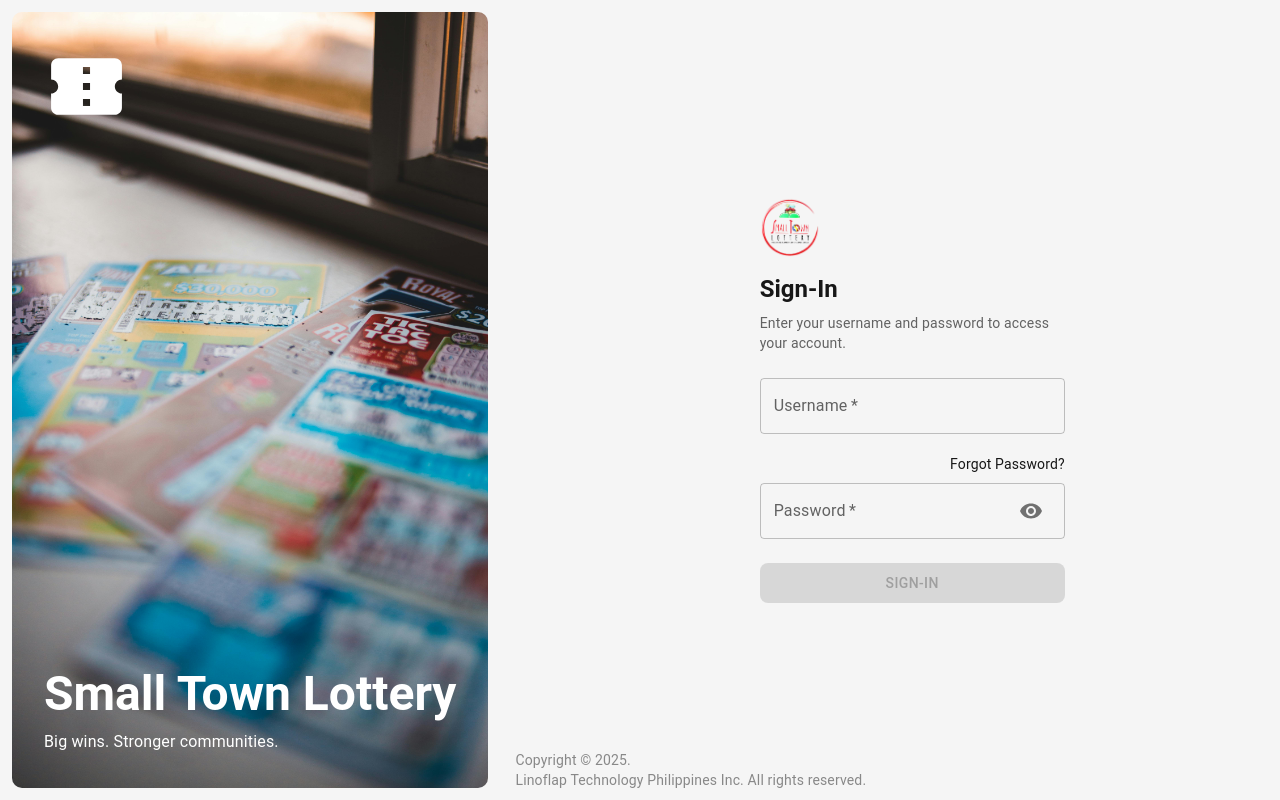
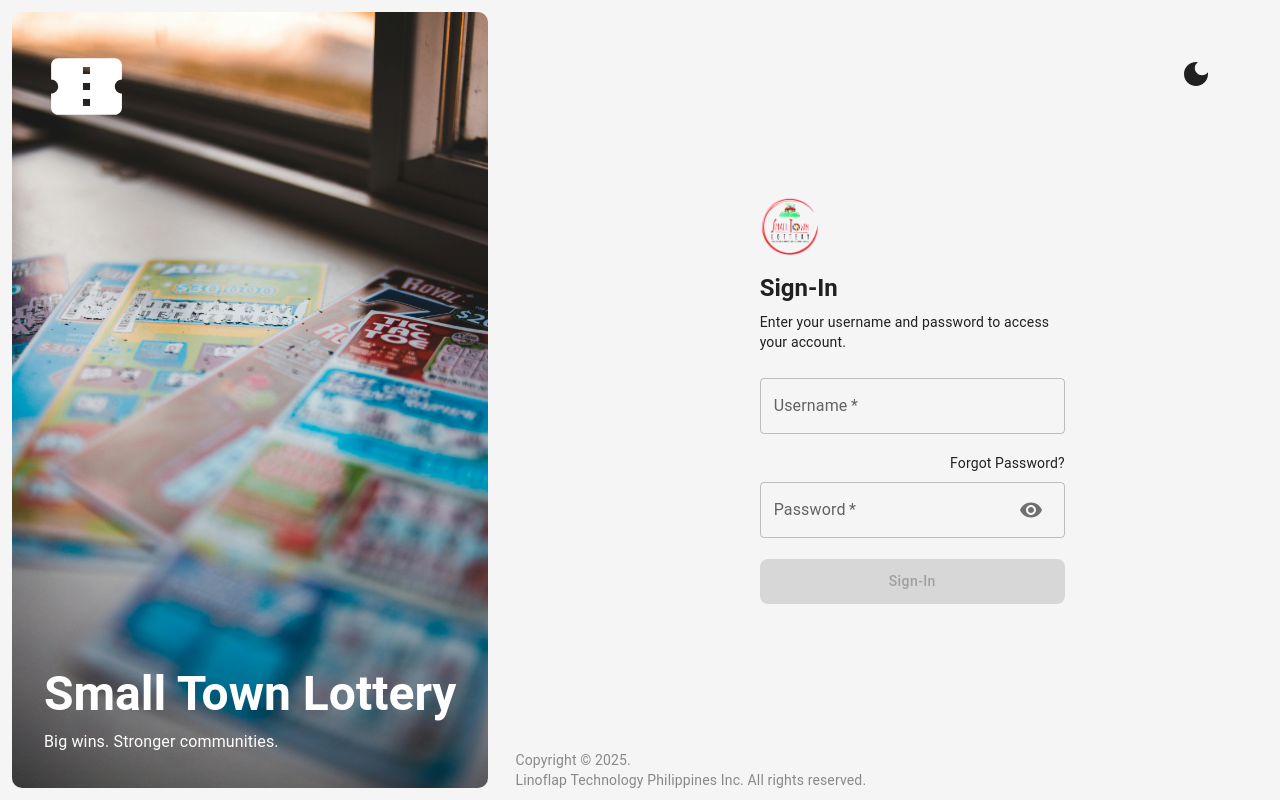
Before and after one commit to Linoflap-Devs/STL-Frontend, a Next.js app: page / in a window 1280 px wide. Built offline with nearby package versions, Linux system fonts and the light colour scheme; a web font is replaced by a local one.

Commit message:
implemented dark mode in login page

```diff
--- a/src/components/auth/Login.tsx
+++ b/src/components/auth/Login.tsx
@@ -15,9 +15,14 @@ import {
 import Visibility from "@mui/icons-material/Visibility";
 import VisibilityOff from "@mui/icons-material/VisibilityOff";
 import ConfirmationNumberIcon from '@mui/icons-material/ConfirmationNumber';
+import DarkModeIcon from '@mui/icons-material/DarkMode';
+import Brightness7Icon from '@mui/icons-material/Brightness4';
 import { LoginSectionData } from "../../data/LoginSectionData";
 
 import { useRouter } from "next/router";
+import CssBaseline from "@mui/material/CssBaseline";
+
+import { createTheme, ThemeProvider } from "@mui/material/styles";
 
 const LoginPage = () => {
   const router = useRouter();
@@ -25,9 +30,35 @@ const LoginPage = () => {
   const [password, setPassword] = useState("");
   const [showPassword, setShowPassword] = useState(false);
 
+  const [darkMode, setDarkMode] = useState(false);
+
+  const lightTheme = createTheme({
+    palette: {
+      mode: "light",
+      primary: {
+        main: "#3576ca",
+      },
+      background: {
+        default: "#f5f5f5",
+      },
+    },
+  });
+
+  const darkTheme = createTheme({
+    palette: {
+      mode: "dark",
+      primary: {
+        main: "#90caf9",
+      },
+      background: {
+        default: "#141a21",
+      },
+    },
+  });
+
   const handleLogin = (e: { preventDefault: () => void }) => {
     e.preventDefault();
-    //console.log(username, password);
+    // console.log(username, password);
   };
 
   const handleNavigation = () => { // temporary link to admin
@@ -40,12 +71,13 @@ const LoginPage = () => {
     setShowPassword((prev) => !prev);
   };
   return (
-    <>
+    <ThemeProvider theme={darkMode ? darkTheme : lightTheme}>
+      <CssBaseline />
       <Box
         sx={{
           display: "flex",
           flexDirection: { xs: "column", md: "row" },
-          backgroundColor: "#f5f5f5",
+          //backgroundColor: "#f5f5f5",
           margin: 0,
           height: "100vh",
         }}
@@ -58,7 +90,6 @@ const LoginPage = () => {
             backgroundImage: `url(${LoginSectionData.image2})`,
             backgroundSize: "cover",
             backgroundPosition: "center",
-            color: "#fff",
             padding: 4,
             display: "flex",
             flexDirection: "column",
@@ -83,6 +114,7 @@ const LoginPage = () => {
                 sx={{
                   fontWeight: "bold",
                   marginBottom: 1,
+                  color: 'white',
                 }}
               >
                 {LoginSectionData.title}
@@ -91,6 +123,7 @@ const LoginPage = () => {
                 variant="body1"
                 sx={{
                   marginBottom: 0.3,
+                  color: 'white',
                 }}
               >
                 {LoginSectionData.description}
@@ -112,6 +145,24 @@ const LoginPage = () => {
             position: "relative",
           }}
         >
+        <Box
+          sx={{
+            position: "absolute",
+            top: 50,
+            right: 60,
+            zIndex: 10,
+          }}
+        >
+          <IconButton
+            onClick={() => setDarkMode(!darkMode)}
+            color="inherit"
+            aria-label="toggle dark mode"
+            sx={{ fontSize: "2rem" }}
+          >
+            {darkMode ? <Brightness7Icon sx={{ fontSize: "2rem" }} /> : <DarkModeIcon sx={{ fontSize: "2rem" }} />}
+          </IconButton>
+        </Box>
+
           <Box
             sx={{
               width: { xs: '100%', sm: '100%', md: '48%' },
@@ -135,7 +186,7 @@ const LoginPage = () => {
             </Typography>
             <Typography
               variant="body2"
-              sx={{ marginTop: 1, color: "text.secondary" }}
+              sx={{ marginTop: 1 }}
             >
               {LoginSectionData.cardDescription}
             </Typography>
@@ -233,9 +284,10 @@ const LoginPage = () => {
                 color="primary"
                 fullWidth
                 sx={{
-                  marginTop: 2,
-                  padding: "8px 20px",
+                  marginTop: 1.7,
+                  padding: "10px 20px",
                   borderRadius: "8px",
+                  textTransform: "none",
                 }}
               >
                 {LoginSectionData.buttonText}
@@ -259,7 +311,7 @@ const LoginPage = () => {
           </Box>
         </Box>
       </Box>
-    </>
+    </ThemeProvider>
   );
 };
 
--- a/src/globals.css
+++ b/src/globals.css
@@ -3,15 +3,16 @@
 @tailwind components;
 @tailwind utilities;
 
+/* defaulted dark mode */
 :root {
-  --background: #f3f3f3;
-  --foreground: #171717;
+  --background: #22272d;
+  --foreground: #ededed;
 }
 
 /* @media (prefers-color-scheme: dark) {
   :root {
-    --background: #0a0a0a;
-    --foreground: #ededed;
+    --background: #f5f5f5;
+    --foreground: #171717;
   }
 } */
 
```
